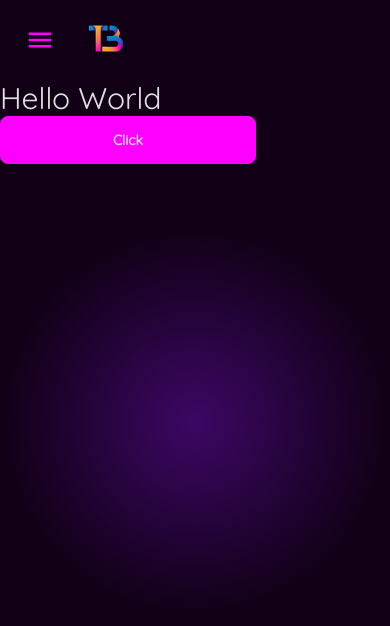
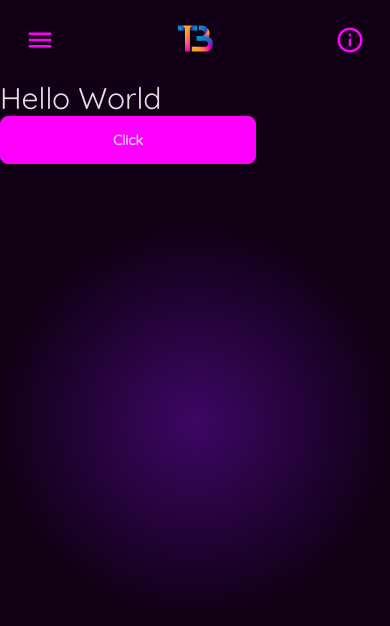
Before and after one commit to TigranBalayan10/tbalayan-portfolio, an Astro site: page / in a window 390 px wide. Built offline with nearby package versions, Linux system fonts and the light colour scheme; Astro itself is replaced by a stand-in of ours.

Commit message:
centered logo on mobile with info on the right nav done

```diff
--- a/src/components/Navigation.astro
+++ b/src/components/Navigation.astro
@@ -1,7 +1,7 @@
 <div class="navbar h-20 container mx-auto w-full justify-between text-gray-200">
-  <div class="navbar-start">
+  <div class="navbar-start lg:hidden">
     <div class="dropdown">
-      <div tabindex="0" role="button" class="btn btn-ghost lg:hidden">
+      <div tabindex="0" role="button" class="btn btn-ghost">
         <span class="material-icons-outlined text-3xl text-primary">
           menu
         </span>
@@ -17,11 +17,14 @@
         <li><a href="/contact">Contact</a></li>
       </ul>
     </div>
+  </div>
+  <div class="navbar-center lg:navbar-start">
     <a class="btn btn-ghost p-2">
       <img src="/tb-logo.png" alt="Tigran Logo" class="h-full" />
     </a>
   </div>
-  <div class="navbar-end hidden lg:flex">
+  <div class="navbar-end">
+    <div class="hidden lg:flex">
       <ul class="menu menu-horizontal px-1 font-light text-lg gap-4 lg:gap-6 xl:gap-8">
         <li><a href="/">Home</a></li>
         <li><a href="/projects">Projects</a></li>
@@ -30,4 +33,10 @@
         <li><a href="/contact">Contact</a></li>
       </ul>
     </div>
+    <a href="/about" class="btn btn-ghost lg:hidden">
+      <span class="material-icons-outlined text-3xl text-primary">
+        info
+      </span>
+    </a>
   </div>
+</div>
```
Lines whose indentation alone changed are shown as unchanged.
